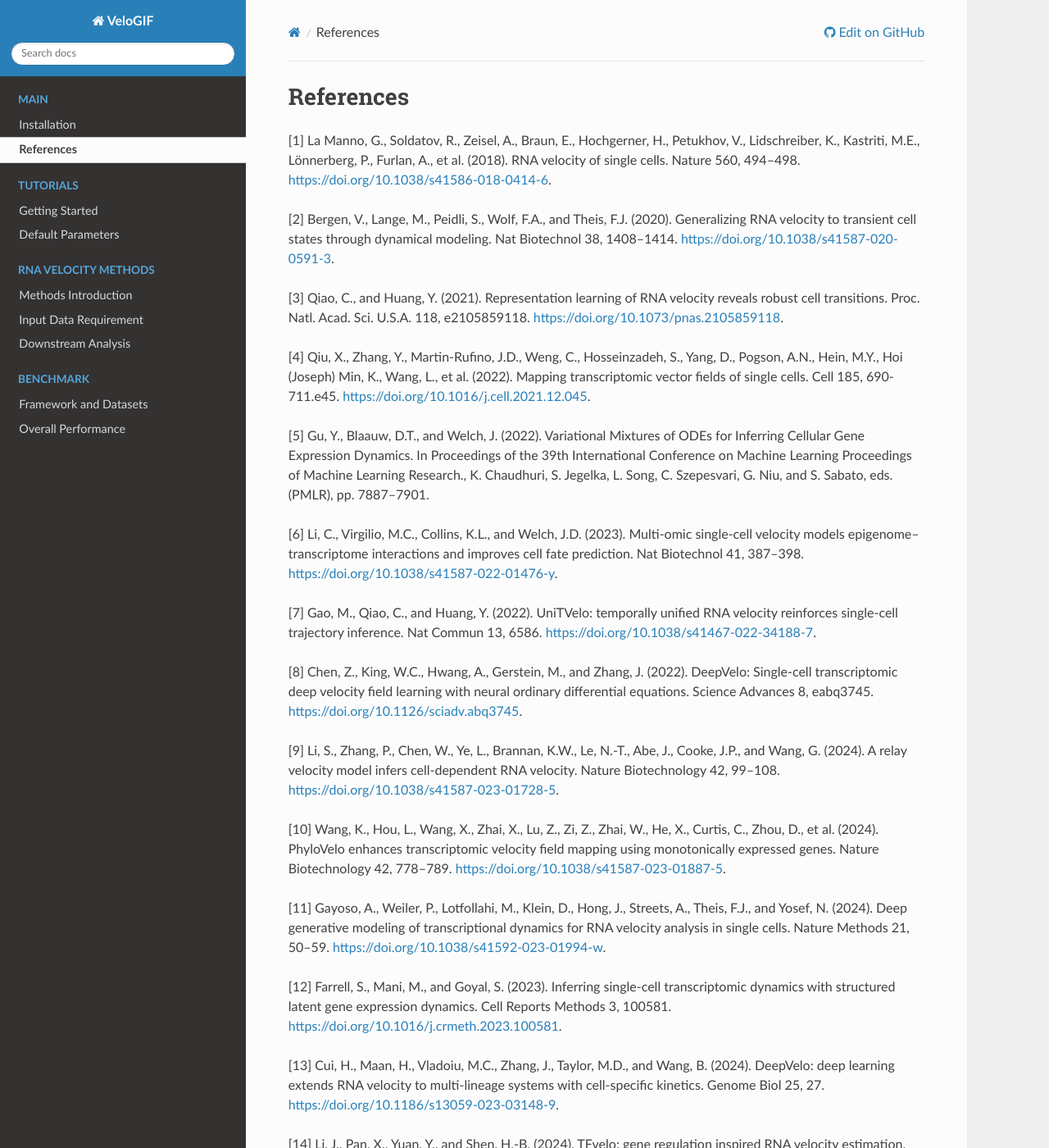
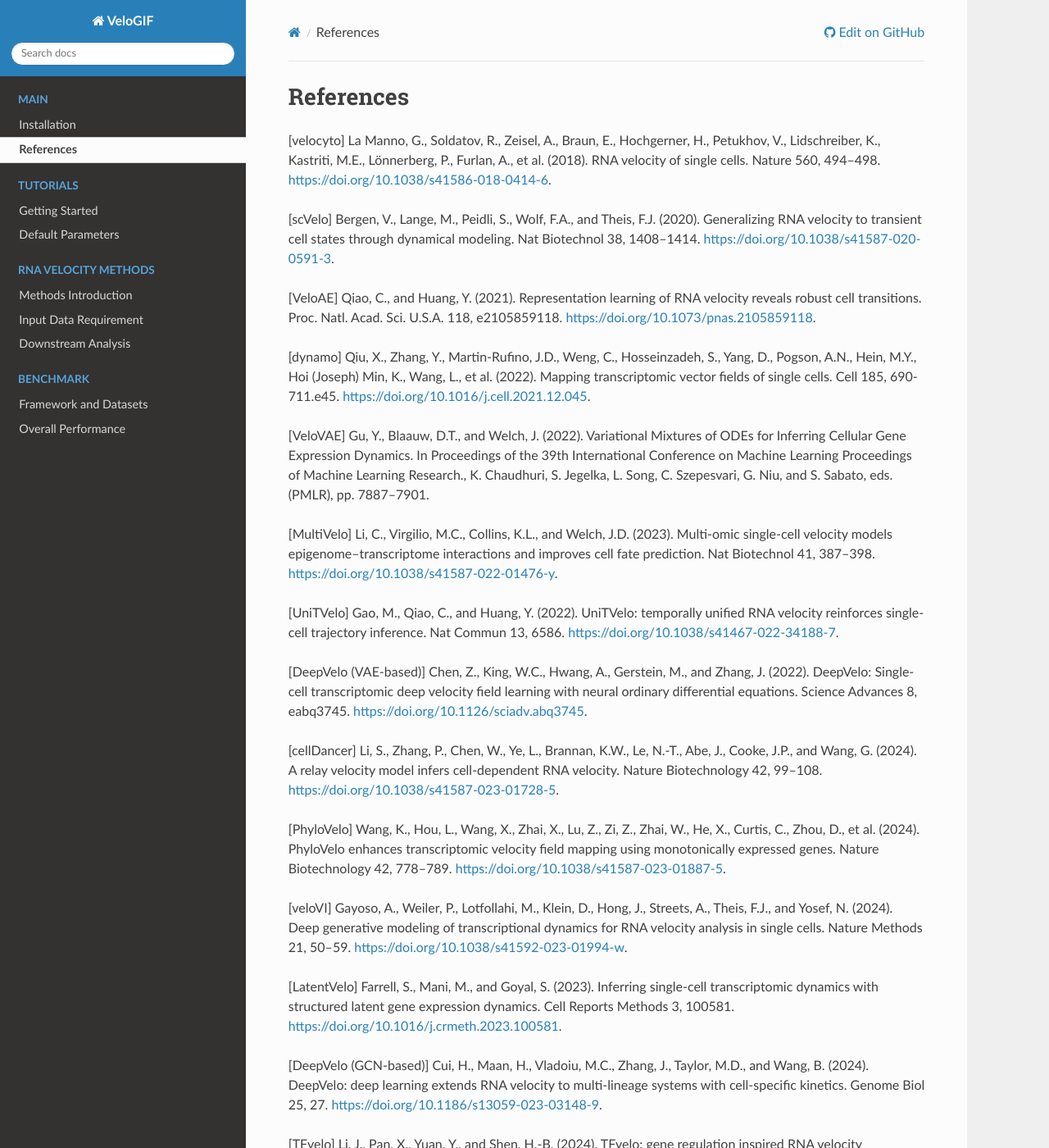
Before and after one commit to v-49/sphinx, a Sphinx documentation site: the page built from source/main/references.rst, in a window 1280 px wide and 1400 px high. Shown: the whole window at 82% size. Built offline with Sphinx 7.4.7 and the Read the Docs theme 3.1.0, drawn with Linux system fonts in a browser that asks for light colours; some of the changed text lies outside the part shown.

Commit message:
Update references.rst

```diff
--- a/source/index.rst
+++ b/source/index.rst
@@ -52,9 +52,9 @@ VeloGIF - Integration tool of 15 RNA velocity methods
    :maxdepth: 2
    :caption: RNA VELOCITY METHODS
 
-   rna_veolocity_methods/Methods_Introduction
-   rna_veolocity_methods/Input_Data_Requirement
-   rna_veolocity_methods/Downstream_Analysis
+   rna_velocity_methods/Methods_Introduction
+   rna_velocity_methods/input_data_requirement
+   rna_velocity_methods/Downstream_Analysis
 
 .. toctree::
    :maxdepth: 2
--- a/source/main/references.rst
+++ b/source/main/references.rst
@@ -4,32 +4,32 @@
 References
 ==========
 
-[1] La Manno, G., Soldatov, R., Zeisel, A., Braun, E., Hochgerner, H., Petukhov, V., Lidschreiber, K., Kastriti, M.E., Lönnerberg, P., Furlan, A., et al. (2018). RNA velocity of single cells. Nature 560, 494–498. :raw-html:`<a href="https://doi.org/10.1038/s41586-018-0414-6" target="_blank">https://doi.org/10.1038/s41586-018-0414-6</a>`.
+[velocyto] La Manno, G., Soldatov, R., Zeisel, A., Braun, E., Hochgerner, H., Petukhov, V., Lidschreiber, K., Kastriti, M.E., Lönnerberg, P., Furlan, A., et al. (2018). RNA velocity of single cells. Nature 560, 494–498. :raw-html:`<a href="https://doi.org/10.1038/s41586-018-0414-6" target="_blank">https://doi.org/10.1038/s41586-018-0414-6</a>`.
 
-[2] Bergen, V., Lange, M., Peidli, S., Wolf, F.A., and Theis, F.J. (2020). Generalizing RNA velocity to transient cell states through dynamical modeling. Nat Biotechnol 38, 1408–1414. :raw-html:`<a href="https://doi.org/10.1038/s41587-020-0591-3" target="_blank">https://doi.org/10.1038/s41587-020-0591-3</a>`.
+[scVelo] Bergen, V., Lange, M., Peidli, S., Wolf, F.A., and Theis, F.J. (2020). Generalizing RNA velocity to transient cell states through dynamical modeling. Nat Biotechnol 38, 1408–1414. :raw-html:`<a href="https://doi.org/10.1038/s41587-020-0591-3" target="_blank">https://doi.org/10.1038/s41587-020-0591-3</a>`.
 
-[3] Qiao, C., and Huang, Y. (2021). Representation learning of RNA velocity reveals robust cell transitions. Proc. Natl. Acad. Sci. U.S.A. 118, e2105859118. :raw-html:`<a href="https://doi.org/10.1073/pnas.2105859118" target="_blank">https://doi.org/10.1073/pnas.2105859118</a>`.
+[VeloAE] Qiao, C., and Huang, Y. (2021). Representation learning of RNA velocity reveals robust cell transitions. Proc. Natl. Acad. Sci. U.S.A. 118, e2105859118. :raw-html:`<a href="https://doi.org/10.1073/pnas.2105859118" target="_blank">https://doi.org/10.1073/pnas.2105859118</a>`.
 
-[4] Qiu, X., Zhang, Y., Martin-Rufino, J.D., Weng, C., Hosseinzadeh, S., Yang, D., Pogson, A.N., Hein, M.Y., Hoi (Joseph) Min, K., Wang, L., et al. (2022). Mapping transcriptomic vector fields of single cells. Cell 185, 690-711.e45. :raw-html:`<a href="https://doi.org/10.1016/j.cell.2021.12.045" target="_blank">https://doi.org/10.1016/j.cell.2021.12.045</a>`.
+[dynamo] Qiu, X., Zhang, Y., Martin-Rufino, J.D., Weng, C., Hosseinzadeh, S., Yang, D., Pogson, A.N., Hein, M.Y., Hoi (Joseph) Min, K., Wang, L., et al. (2022). Mapping transcriptomic vector fields of single cells. Cell 185, 690-711.e45. :raw-html:`<a href="https://doi.org/10.1016/j.cell.2021.12.045" target="_blank">https://doi.org/10.1016/j.cell.2021.12.045</a>`.
 
-[5] Gu, Y., Blaauw, D.T., and Welch, J. (2022). Variational Mixtures of ODEs for Inferring Cellular Gene Expression Dynamics. In Proceedings of the 39th International Conference on Machine Learning Proceedings of Machine Learning Research., K. Chaudhuri, S. Jegelka, L. Song, C. Szepesvari, G. Niu, and S. Sabato, eds. (PMLR), pp. 7887–7901.
+[VeloVAE] Gu, Y., Blaauw, D.T., and Welch, J. (2022). Variational Mixtures of ODEs for Inferring Cellular Gene Expression Dynamics. In Proceedings of the 39th International Conference on Machine Learning Proceedings of Machine Learning Research., K. Chaudhuri, S. Jegelka, L. Song, C. Szepesvari, G. Niu, and S. Sabato, eds. (PMLR), pp. 7887–7901.
 
-[6] Li, C., Virgilio, M.C., Collins, K.L., and Welch, J.D. (2023). Multi-omic single-cell velocity models epigenome–transcriptome interactions and improves cell fate prediction. Nat Biotechnol 41, 387–398. :raw-html:`<a href="https://doi.org/10.1038/s41587-022-01476-y" target="_blank">https://doi.org/10.1038/s41587-022-01476-y</a>`.
+[MultiVelo] Li, C., Virgilio, M.C., Collins, K.L., and Welch, J.D. (2023). Multi-omic single-cell velocity models epigenome–transcriptome interactions and improves cell fate prediction. Nat Biotechnol 41, 387–398. :raw-html:`<a href="https://doi.org/10.1038/s41587-022-01476-y" target="_blank">https://doi.org/10.1038/s41587-022-01476-y</a>`.
 
-[7] Gao, M., Qiao, C., and Huang, Y. (2022). UniTVelo: temporally unified RNA velocity reinforces single-cell trajectory inference. Nat Commun 13, 6586. :raw-html:`<a href="https://doi.org/10.1038/s41467-022-34188-7" target="_blank">https://doi.org/10.1038/s41467-022-34188-7</a>`.
+[UniTVelo] Gao, M., Qiao, C., and Huang, Y. (2022). UniTVelo: temporally unified RNA velocity reinforces single-cell trajectory inference. Nat Commun 13, 6586. :raw-html:`<a href="https://doi.org/10.1038/s41467-022-34188-7" target="_blank">https://doi.org/10.1038/s41467-022-34188-7</a>`.
 
-[8] Chen, Z., King, W.C., Hwang, A., Gerstein, M., and Zhang, J. (2022). DeepVelo: Single-cell transcriptomic deep velocity field learning with neural ordinary differential equations. Science Advances 8, eabq3745. :raw-html:`<a href="https://doi.org/10.1126/sciadv.abq3745" target="_blank">https://doi.org/10.1126/sciadv.abq3745</a>`.
+[DeepVelo (VAE-based)] Chen, Z., King, W.C., Hwang, A., Gerstein, M., and Zhang, J. (2022). DeepVelo: Single-cell transcriptomic deep velocity field learning with neural ordinary differential equations. Science Advances 8, eabq3745. :raw-html:`<a href="https://doi.org/10.1126/sciadv.abq3745" target="_blank">https://doi.org/10.1126/sciadv.abq3745</a>`.
 
-[9] Li, S., Zhang, P., Chen, W., Ye, L., Brannan, K.W., Le, N.-T., Abe, J., Cooke, J.P., and Wang, G. (2024). A relay velocity model infers cell-dependent RNA velocity. Nature Biotechnology 42, 99–108. :raw-html:`<a href="https://doi.org/10.1038/s41587-023-01728-5" target="_blank">https://doi.org/10.1038/s41587-023-01728-5</a>`.
+[cellDancer] Li, S., Zhang, P., Chen, W., Ye, L., Brannan, K.W., Le, N.-T., Abe, J., Cooke, J.P., and Wang, G. (2024). A relay velocity model infers cell-dependent RNA velocity. Nature Biotechnology 42, 99–108. :raw-html:`<a href="https://doi.org/10.1038/s41587-023-01728-5" target="_blank">https://doi.org/10.1038/s41587-023-01728-5</a>`.
 
-[10] Wang, K., Hou, L., Wang, X., Zhai, X., Lu, Z., Zi, Z., Zhai, W., He, X., Curtis, C., Zhou, D., et al. (2024). PhyloVelo enhances transcriptomic velocity field mapping using monotonically expressed genes. Nature Biotechnology 42, 778–789. :raw-html:`<a href="https://doi.org/10.1038/s41587-023-01887-5" target="_blank">https://doi.org/10.1038/s41587-023-01887-5</a>`.
+[PhyloVelo] Wang, K., Hou, L., Wang, X., Zhai, X., Lu, Z., Zi, Z., Zhai, W., He, X., Curtis, C., Zhou, D., et al. (2024). PhyloVelo enhances transcriptomic velocity field mapping using monotonically expressed genes. Nature Biotechnology 42, 778–789. :raw-html:`<a href="https://doi.org/10.1038/s41587-023-01887-5" target="_blank">https://doi.org/10.1038/s41587-023-01887-5</a>`.
 
-[11] Gayoso, A., Weiler, P., Lotfollahi, M., Klein, D., Hong, J., Streets, A., Theis, F.J., and Yosef, N. (2024). Deep generative modeling of transcriptional dynamics for RNA velocity analysis in single cells. Nature Methods 21, 50–59. :raw-html:`<a href="https://doi.org/10.1038/s41592-023-01994-w" target="_blank">https://doi.org/10.1038/s41592-023-01994-w</a>`.
+[veloVI] Gayoso, A., Weiler, P., Lotfollahi, M., Klein, D., Hong, J., Streets, A., Theis, F.J., and Yosef, N. (2024). Deep generative modeling of transcriptional dynamics for RNA velocity analysis in single cells. Nature Methods 21, 50–59. :raw-html:`<a href="https://doi.org/10.1038/s41592-023-01994-w" target="_blank">https://doi.org/10.1038/s41592-023-01994-w</a>`.
 
-[12] Farrell, S., Mani, M., and Goyal, S. (2023). Inferring single-cell transcriptomic dynamics with structured latent gene expression dynamics. Cell Reports Methods 3, 100581. :raw-html:`<a href="https://doi.org/10.1016/j.crmeth.2023.100581" target="_blank">https://doi.org/10.1016/j.crmeth.2023.100581</a>`.
+[LatentVelo] Farrell, S., Mani, M., and Goyal, S. (2023). Inferring single-cell transcriptomic dynamics with structured latent gene expression dynamics. Cell Reports Methods 3, 100581. :raw-html:`<a href="https://doi.org/10.1016/j.crmeth.2023.100581" target="_blank">https://doi.org/10.1016/j.crmeth.2023.100581</a>`.
 
-[13] Cui, H., Maan, H., Vladoiu, M.C., Zhang, J., Taylor, M.D., and Wang, B. (2024). DeepVelo: deep learning extends RNA velocity to multi-lineage systems with cell-specific kinetics. Genome Biol 25, 27. :raw-html:`<a href="https://doi.org/10.1186/s13059-023-03148-9" target="_blank">https://doi.org/10.1186/s13059-023-03148-9</a>`.
+[DeepVelo (GCN-based)] Cui, H., Maan, H., Vladoiu, M.C., Zhang, J., Taylor, M.D., and Wang, B. (2024). DeepVelo: deep learning extends RNA velocity to multi-lineage systems with cell-specific kinetics. Genome Biol 25, 27. :raw-html:`<a href="https://doi.org/10.1186/s13059-023-03148-9" target="_blank">https://doi.org/10.1186/s13059-023-03148-9</a>`.
 
-[14] Li, J., Pan, X., Yuan, Y., and Shen, H.-B. (2024). TFvelo: gene regulation inspired RNA velocity estimation. Nat Commun 15, 1387. :raw-html:`<a href="https://doi.org/10.1038/s41467-024-45661-w" target="_blank">https://doi.org/10.1038/s41467-024-45661-w</a>`.
+[TFvelo] Li, J., Pan, X., Yuan, Y., and Shen, H.-B. (2024). TFvelo: gene regulation inspired RNA velocity estimation. Nat Commun 15, 1387. :raw-html:`<a href="https://doi.org/10.1038/s41467-024-45661-w" target="_blank">https://doi.org/10.1038/s41467-024-45661-w</a>`.
 
-[15] Zhou, P., Bocci, F., Li, T., and Nie, Q. (2024). Spatial transition tensor of single cells. Nature Methods 21, 1053–1062. :raw-html:`<a href="https://doi.org/10.1038/s41592-024-02266-x" target="_blank">https://doi.org/10.1038/s41592-024-02266-x</a>`.
+[STT] Zhou, P., Bocci, F., Li, T., and Nie, Q. (2024). Spatial transition tensor of single cells. Nature Methods 21, 1053–1062. :raw-html:`<a href="https://doi.org/10.1038/s41592-024-02266-x" target="_blank">https://doi.org/10.1038/s41592-024-02266-x</a>`.
--- a/source/rna_veolocity_methods/Input_Data_Requirement.rst
+++ b/source/rna_velocity_methods/input_data_requirement.rst
@@ -1,5 +1,5 @@
 Input Data Requirement
-============================================
+========================
 
 .. list-table::
    :header-rows: 1
```
Also changed, not shown: source/rna_velocity_methods/Downstream_Analysis.rst (renamed from source/rna_veolocity_methods/Downstream_Analysis.rst), source/rna_velocity_methods/Methods_Introduction.rst (renamed from source/rna_veolocity_methods/Methods_Introduction.rst).
